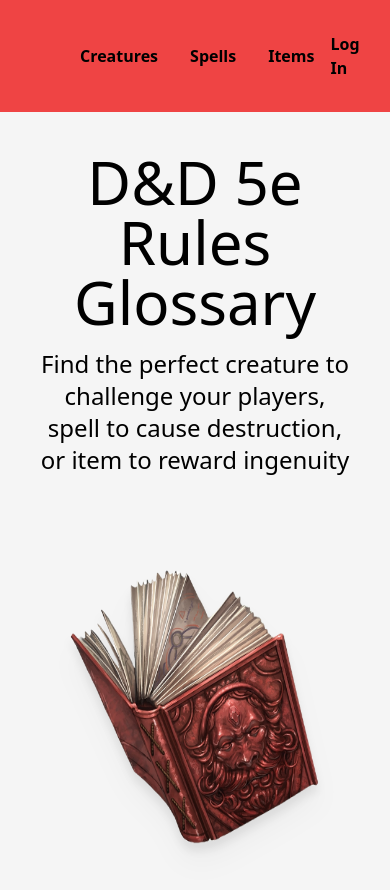
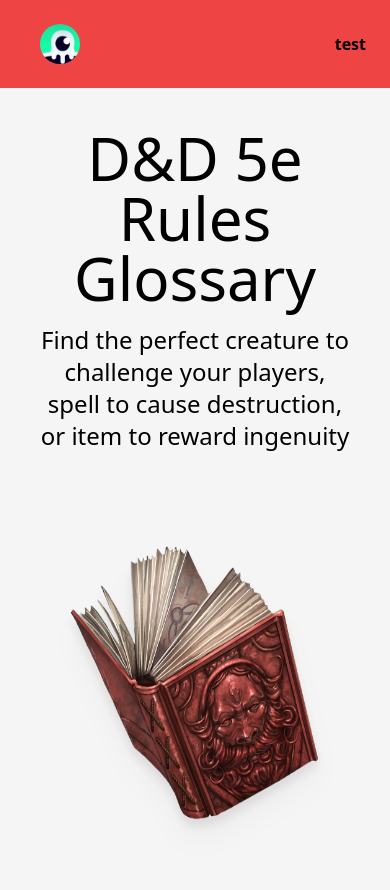
Before and after one commit to spn1/beholdr, a Next.js app in the folder web/: page / in a window 390 px wide. Shown: the top 890 px of the page. Built offline with nearby package versions, Linux system fonts and the light colour scheme.

Commit message:
refactored nav

```diff
--- a/web/src/components/NavBar/NavBar.jsx
+++ b/web/src/components/NavBar/NavBar.jsx
@@ -1,14 +1,14 @@
 import Link from "next/link";
-import { NavPageLinks } from "./NavPageLinks";
+import { NavLinks } from "./NavLinks";
 import { NavUserLinks } from "./NavUserLinks";
 
 export const NavBar = () => {
   return (
-    <header className="flex flex-row font-semibold justify-between p-6 bg-red-500 items-center">
+    <header className="flex font-semibold p-6 bg-red-500 items-center">
       <div className="flex">
         <Link
           href="/"
-          className="flex gap-4 px-4 md:border-r-4 md:border-black"
+          className="flex md:order-none gap-4 px-4 md:border-r-4 md:border-black"
         >
           <img
             src="/images/bb-192x192.png"
@@ -16,11 +16,8 @@ export const NavBar = () => {
           />
           <h4 className="text-4xl font-bold hidden md:block">Beholdr</h4>
         </Link>
-        <NavPageLinks />
       </div>
-      <div>
-        <NavUserLinks />
-      </div>
+      <NavLinks />
     </header>
   );
 };
--- /dev/null
+++ b/web/src/components/NavBar/NavDropdown.jsx
@@ -0,0 +1,3 @@
+export const NavDropdown = ({ children }) => {
+  return <div className="bg-red">{children}</div>;
+};
--- /dev/null
+++ b/web/src/components/NavBar/NavLinks.jsx
@@ -0,0 +1,23 @@
+import { NavLink } from "./NavLink";
+import { NavDropdown } from "./NavDropdown";
+
+export const NavLinks = () => {
+  return (
+    <div className="flex flex-grow justify-between">
+      <div className="md:flex gap-4 ml-4 items-center hidden">
+        <NavLink href="/creatures">Creatures</NavLink>
+        <NavLink href="/spells">Spells</NavLink>
+        <NavLink href="/items">Items</NavLink>
+      </div>
+      <div>
+        <div className="md:flex gap-4 hidden">
+          <NavLink href="/login">Log In</NavLink>
+          <NavLink href="/sign-up">Sign Up</NavLink>
+        </div>
+      </div>
+      <div className="md:hidden flex items-center">
+        <NavDropdown>test</NavDropdown>
+      </div>
+    </div>
+  );
+};
--- a/web/src/components/NavBar/NavPageLinks.jsx
+++ /dev/null
@@ -1,11 +0,0 @@
-import { NavLink } from "./NavLink";
-
-export const NavPageLinks = () => {
-  return (
-    <div className="flex gap-4 ml-4 items-center">
-      <NavLink href="/creatures">Creatures</NavLink>
-      <NavLink href="/spells">Spells</NavLink>
-      <NavLink href="/items">Items</NavLink>
-    </div>
-  );
-};
--- a/web/src/components/NavBar/NavUserLinks.jsx
+++ /dev/null
@@ -1,10 +0,0 @@
-import { NavLink } from "./NavLink";
-
-export const NavUserLinks = () => {
-  return (
-    <div className="flex gap-4">
-      <NavLink href="/login">Log In</NavLink>
-      <NavLink href="/sign-up">Sign Up</NavLink>
-    </div>
-  );
-};
```
